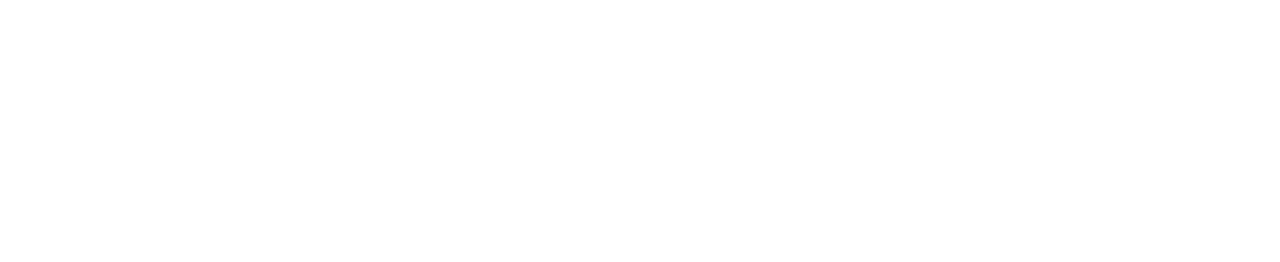
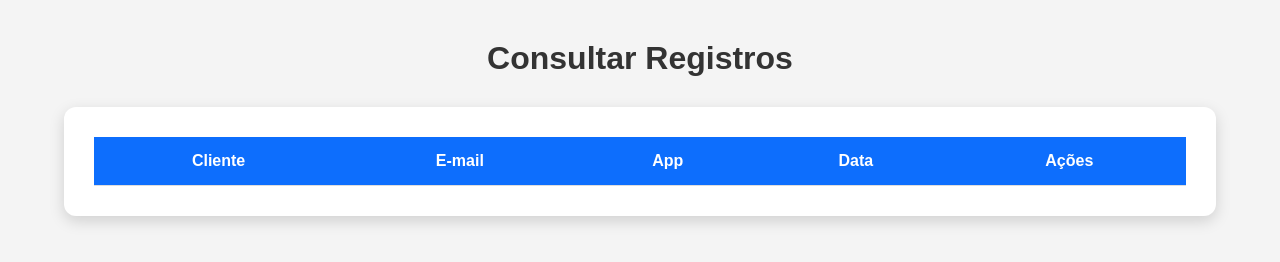
Before and after one commit to eli0214/MANAGER-CFTV, a plain HTML site: page html/oldService.html in a window 1280 px wide. Drawn offline with Linux system fonts and the light colour scheme.

Commit message:
Criação de tabela na pagina consultar registro

```diff
--- a/css/oldService.css
+++ b/css/oldService.css
@@ -0,0 +1,58 @@
+* {
+    margin: 0;
+    padding: 0;
+    box-sizing: border-box;
+}
+
+body {
+    font-family: Arial, Helvetica, sans-serif;
+    background-color: #f4f4f4;
+}
+
+main {
+    width: 90%;
+    max-width: 1200px;
+    margin: 40px auto;
+}
+
+h1 {
+    text-align: center;
+    color: #333;
+    margin-bottom: 30px;
+}
+
+.consulta {
+    background-color: #fff;
+    padding: 30px;
+    border-radius: 12px;
+    box-shadow: 0 5px 15px rgba(0, 0, 0, 0.15);
+}
+
+table {
+    width: 100%;
+    border-collapse: collapse;
+}
+
+thead {
+    background-color: #0d6efd;
+    color: white;
+}
+
+th,
+td {
+    padding: 15px;
+    text-align: center;
+    border-bottom: 1px solid #ddd;
+}
+
+tbody tr:hover {
+    background-color: #f5f5f5;
+}
+
+th {
+    font-size: 16px;
+}
+
+td {
+    font-size: 15px;
+}
--- a/html/oldService.html
+++ b/html/oldService.html
@@ -7,6 +7,23 @@
     <link rel="stylesheet" href="../css/oldService.css">
 </head>
 <body>
+    <main>
+        <h1>Consultar Registros</h1>
+        <section class="consulta">
+            <table>
+                <thead>
+                    <tr>
+                        <th>Cliente</th>
+                        <th>E-mail</th>
+                        <th>App</th>
+                        <th>Data</th>
+                        <th>Ações</th>
+                    </tr>
+                </thead>
+                <tbody id="listaRegistros"></tbody>
+            </table>
+        </section>
 
+    </main>
 </body>
 </html>
```
Also changed, not shown: html/newService.html (+8 -8 lines), index.html (+1 -0 lines).
